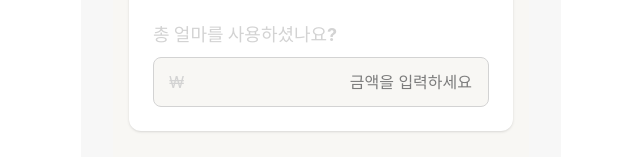
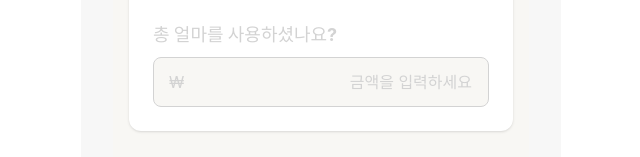
Before and after one commit to pscu91/SplitItWeb, a React (Vite) app: page /create in a window 1280 px wide. Shown: the part 262-419 px from the top of the page, without its empty margins (319-959 px from the left). Built offline with nearby package versions, Linux system fonts and the light colour scheme; a web font is replaced by a local one.

Commit message:
placeholder ui error fix

```diff
--- a/src/pages/CreateSettlementPage.jsx
+++ b/src/pages/CreateSettlementPage.jsx
@@ -184,7 +184,7 @@ const CreateSettlementPage = () => {
                     setIsAmountFocused(true);
                   }}
                   onBlur={() => setIsAmountFocused(false)}
-                  className={`w-full rounded-lg border border-[#D3D3D3] bg-[#F8F7F4] py-3 pl-10 pr-4 text-right font-['SF_Pro'] text-base placeholder:text-[#7C7C7C] focus:border-[#4DB8A9] focus:outline-none focus:ring-[#4DB8A9] ${isAmountFocused ? 'text-[#202020]' : 'text-[#D3D3D3]'}`}
+                  className={`w-full rounded-lg border border-[#D3D3D3] bg-[#F8F7F4] py-3 pl-10 pr-4 text-right font-['SF_Pro'] text-base focus:border-[#4DB8A9] focus:outline-none focus:ring-[#4DB8A9] ${isAmountFocused ? 'text-[#202020] placeholder:text-[#7C7C7C]' : 'text-[#D3D3D3] placeholder:text-[#D3D3D3]'}`}
                   placeholder="금액을 입력하세요"
                   required
                 />
```
